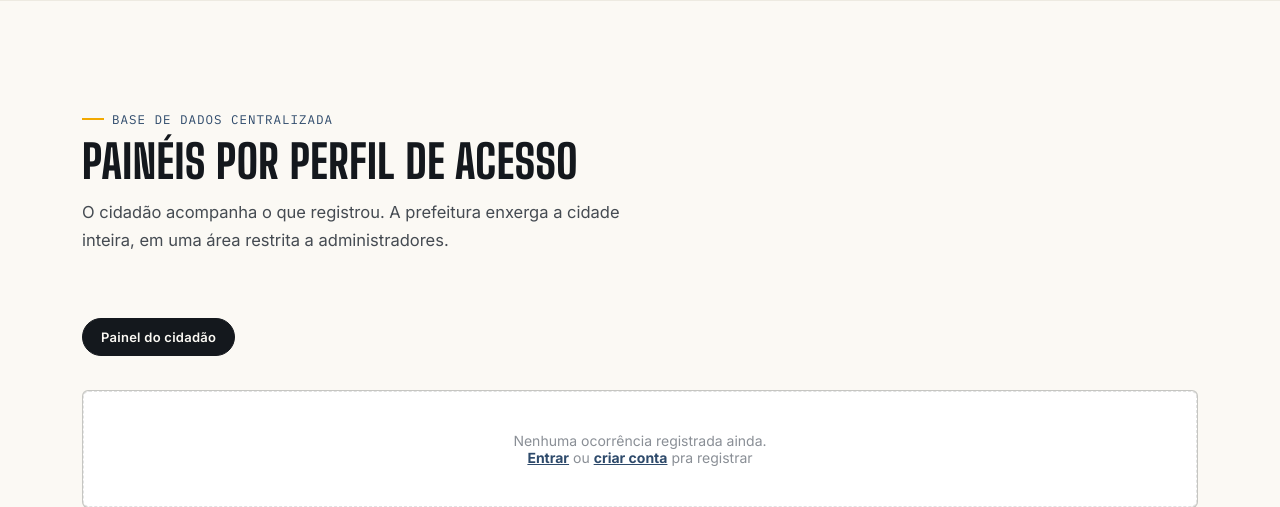
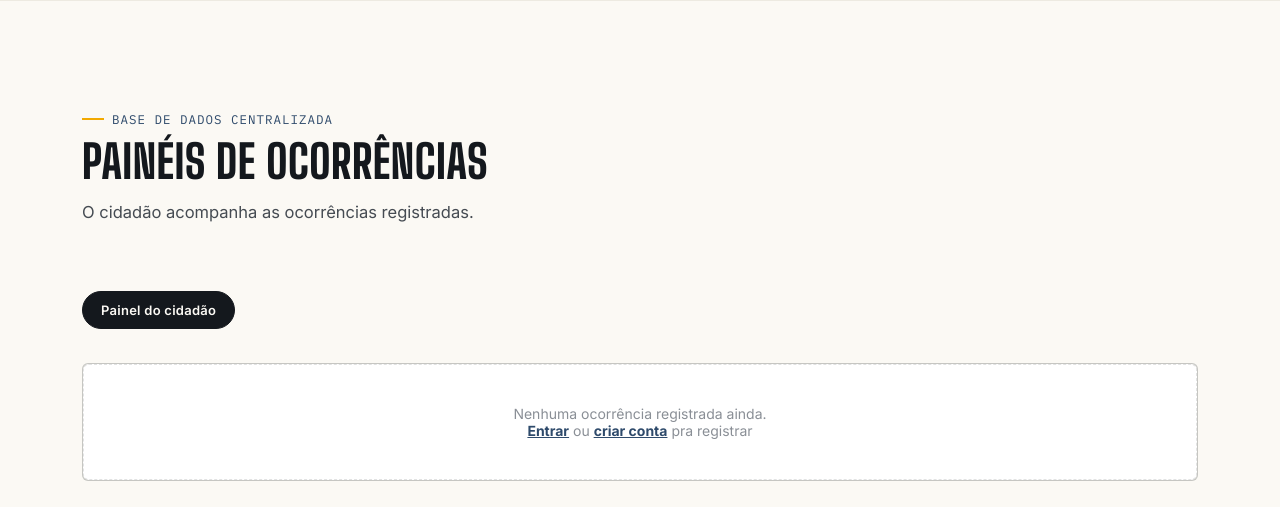
Before and after one commit to joaoppiress/olho-na-cidade, a PHP site: page / in a window 1280 px wide. Shown: the part 2386-2893 px from the top of the page. Run offline with PHP 8.4, Linux system fonts and the light colour scheme; data that the repository does not hold is empty.

Commit message:
arrumando textos

```diff
--- a/index.php
+++ b/index.php
@@ -174,8 +174,8 @@ $ocorrenciasPainel = $stmtPainel->fetchAll();
   <div class="wrap">
     <div class="section-head">
       <div class="kicker">Base de dados centralizada</div>
-      <h2>Painéis por perfil de acesso</h2>
-      <p>O cidadão acompanha o que registrou. A prefeitura enxerga a cidade inteira, em uma área restrita a administradores.</p>
+      <h2>Painéis de ocorrências</h2>
+      <p>O cidadão acompanha as ocorrências registradas.</p>
     </div>
 
     <input type="radio" name="paineltab" id="tab-cidadao" class="panel-radio" checked>
```
